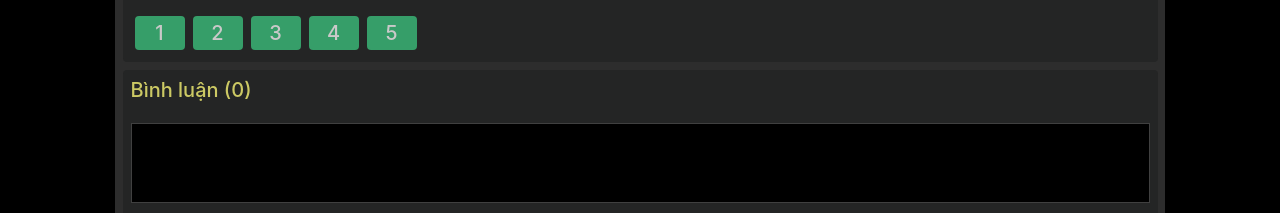
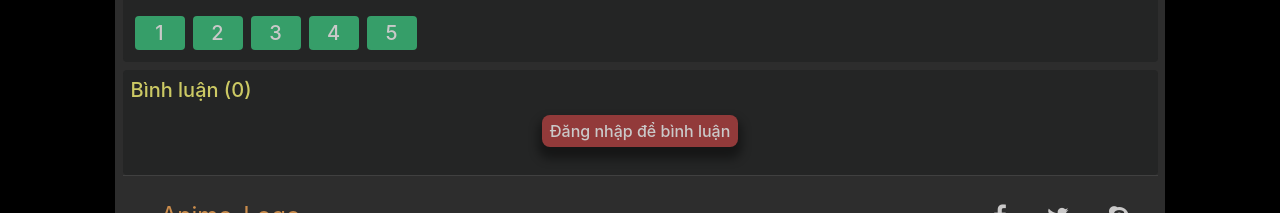
Before and after one commit to traxanhkho/animemely, a React (Create React App) app in the folder animemely-app/: page /watching-movie/5b21ca3eeb7f6fbccd471815/1a1 in a window 1280 px wide. Shown: the part 739-952 px from the top of the page. Built offline with nearby package versions, Linux system fonts and the light colour scheme.

Commit message:
hidden and display comment box component

```diff
--- a/animemely-app/src/components/common/Comment.jsx
+++ b/animemely-app/src/components/common/Comment.jsx
@@ -1,19 +1,23 @@
 import React, { useContext, useEffect, useState } from "react";
 import { Link } from "react-router-dom";
+import MovieContext from "../../context/movieContext";
 import { getComment } from "../../services/fakeCommentService";
+import CommentBox from "./CommentBox";
 import "../../style/comment.css";
-import CommentBox from "./CommentBox";
 
 function Comment({ id }) {
+  const { currentUser } = useContext(MovieContext);
   const [comment, setComment] = useState(getComment(id));
 
   return (
     <div className="comment">
       <h2>Bình luận ({comment.length})</h2>
-      {/* <Link to="/login" className="button-link">
-        Đăng nhập để bình luận
-      </Link> */}
-      <CommentBox />
+      {!currentUser && (
+        <Link to="/login" className="button-link">
+          Đăng nhập để bình luận
+        </Link>
+      )}
+      {currentUser && <CommentBox />}
       <div className="comment-container">
         {comment.map((item) => (
           <div key={item.id} className="comment-item">
--- a/animemely-app/src/components/common/CommentBox.jsx
+++ b/animemely-app/src/components/common/CommentBox.jsx
@@ -3,7 +3,7 @@ import React from "react";
 function CommentBox() {
   return (
     <div className="comment-box">
-      <textarea id="comment-text" />
+      <textarea placeholder="Nhập bình luận bạn tại đây." id="comment-text" />
       <button>Bình luận</button>
     </div>
   );
--- a/animemely-app/src/style/comment.css
+++ b/animemely-app/src/style/comment.css
@@ -94,3 +94,20 @@
     border : .1rem solid var(--border-color) ;
     min-height: 8rem ;
 }
+
+.comment-box button {
+    width: fit-content ;
+    margin-left: auto ;
+    margin-right: .4rem ;
+    font-size: 1.4rem ;
+    font-weight : 500 ;
+    color: #fff ;
+    background: var(--background-red) ;
+    border-radius: .4rem ;
+    padding: .4rem ;
+    border: none ;
+}
+
+.comment-box button:hover{
+    opacity: .8 ;
+}
```
